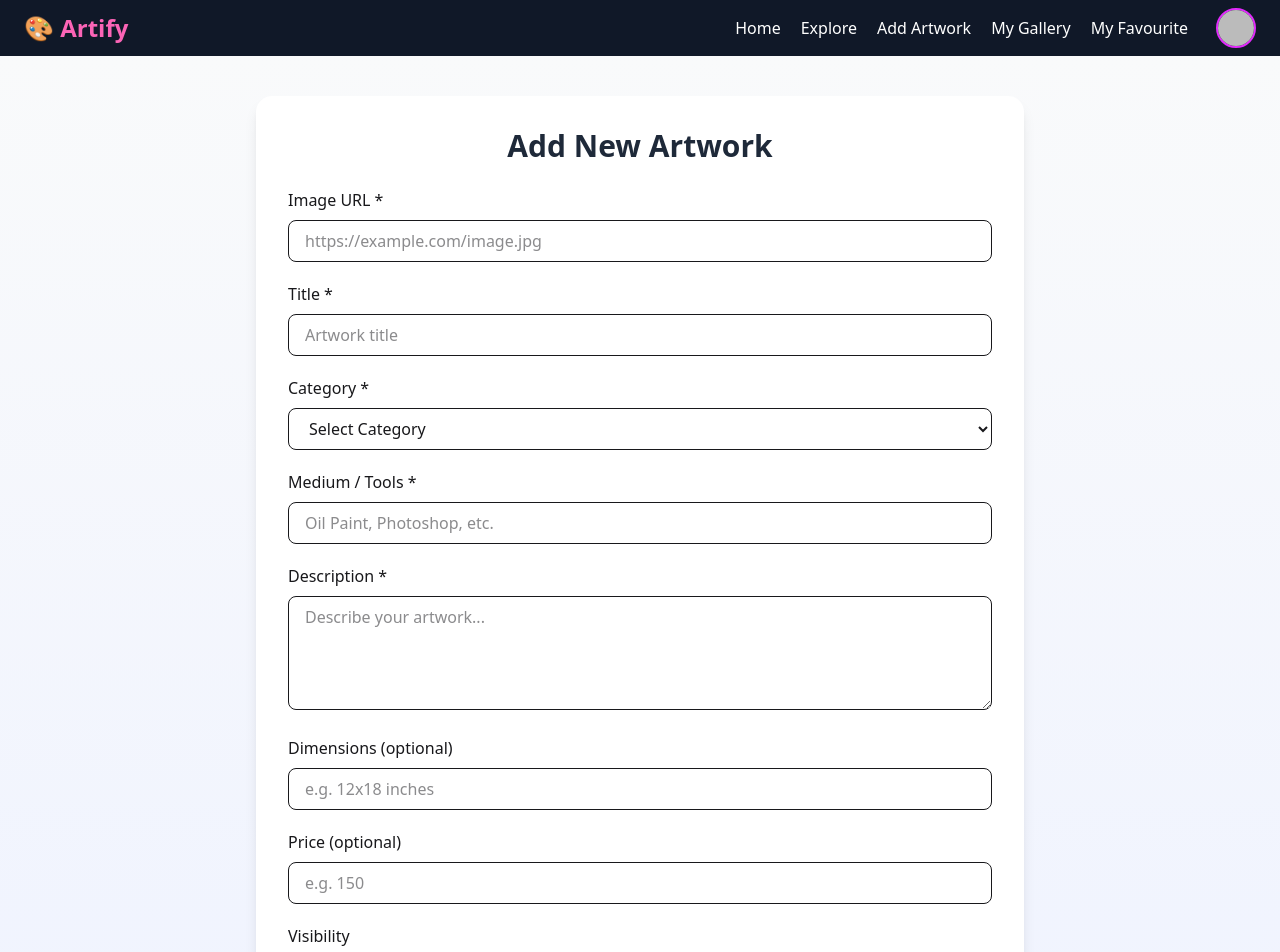
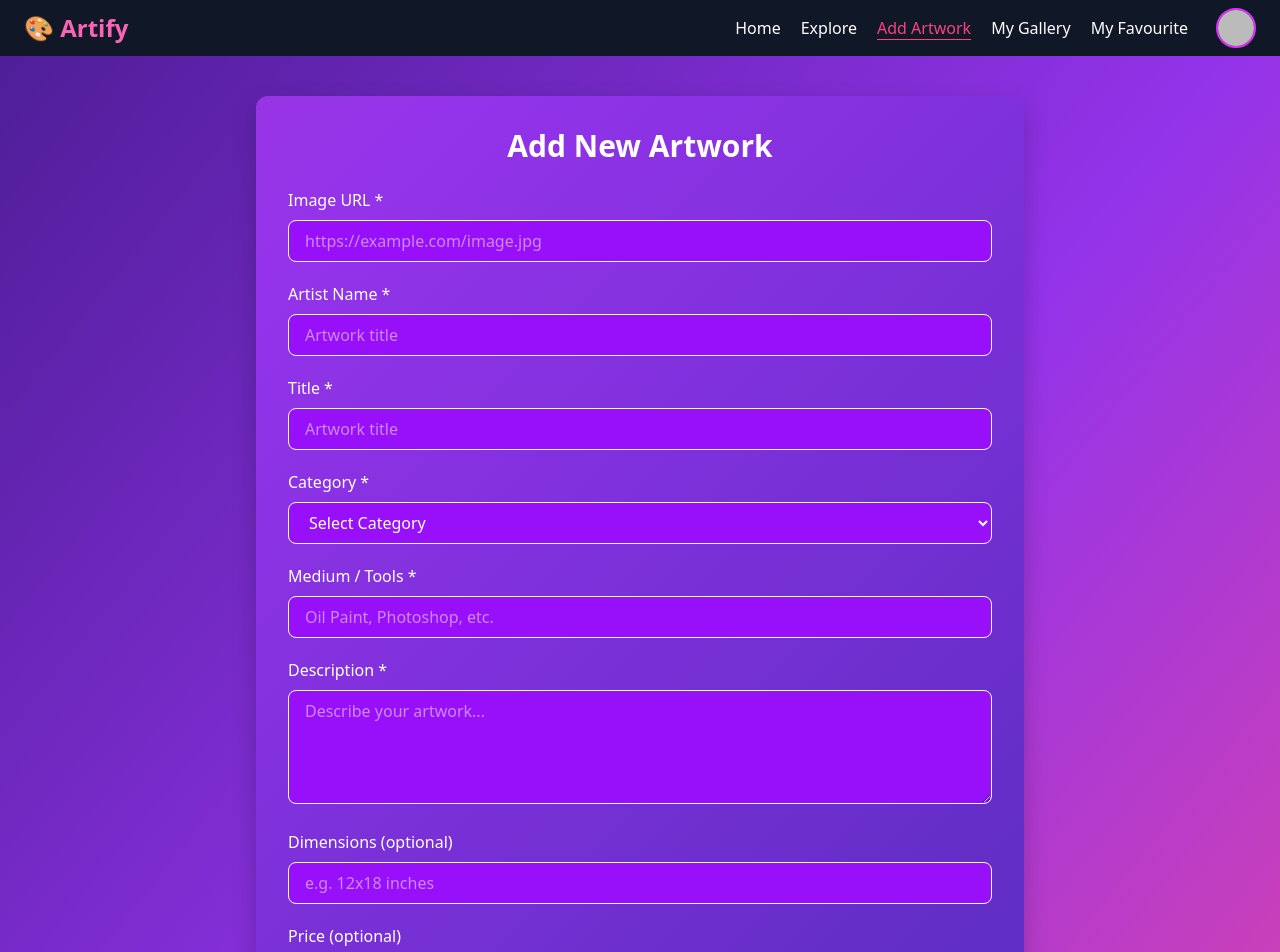
Before and after one commit to With-chomok/Artify-Store-Client, a React (Vite) app: page /addart in a window 1280 px wide. Shown: the top 952 px of the page. Built offline with nearby package versions, Linux system fonts and the light colour scheme; no server answers; sample sign-in values are in the browser's storage.

Commit message:
explore artworks page complete

```diff
--- a/src/App.css
+++ b/src/App.css
@@ -1,9 +1,26 @@
 nav a.active {
   text-decoration: underline;
   text-underline-offset: 5px;
+
   color: rgb(250, 66, 127);
 }
 body {
   background: linear-gradient(to bottom right, #4c1d95, #9333ea, #ec4899);
   color: white;
 }
+
+.add-artwork-form {
+  padding: 2rem;
+  border-radius: 12px;
+  background: linear-gradient(-45deg, #00237d, #9333ea, #ec4899);
+  background-size: 400% 400%;
+  animation: gradientBG 10s ease infinite;
+  box-shadow: 0 10px 25px rgba(0,0,0,0.2);
+
+}
+
+@keyframes gradientBG {
+  0% { background-position: 0% 50%; }
+  50% { background-position: 100% 50%; }
+  100% { background-position: 0% 50%; }
+}
--- a/src/App.jsx
+++ b/src/App.jsx
@@ -16,8 +16,8 @@ const Home = () => {
   }, []);
 
   return (
-    <div className="bg-gradient-to-b from-[#fdfbfb] to-[#ebedee] text-gray-800">
-      {/* ==================== Banner / Slider ==================== */}
+    <div className="add-artwork-form text-gray-800">
+      {/* ======== Banner / Slider ========= */}
       <section className="relative overflow-hidden">
         <div className="carousel w-full h-[500px]">
           <div id="slide1" className="carousel-item relative w-full">
@@ -94,7 +94,8 @@ const Home = () => {
                   className="w-full h-56 object-cover"
                 />
                 <div className="p-4">
-                  <h3 className="font-semibold text-lg">{art.title}</h3>
+                  <h3 className="font-semibold text-2xl">{art.title}</h3>
+                  <h4 className="font-semibold text-lg">{art.name}</h4>
                   <p className="text-sm text-gray-600">
                     by <span className="font-medium">{art.artist}</span>
                   </p>
--- a/src/components/Navbar.jsx
+++ b/src/components/Navbar.jsx
@@ -1,7 +1,7 @@
 import { use, useState } from "react";
 import { NavLink, Link } from "react-router-dom";
 import { AuthContext } from "../context/AuthContext";
-
+import '../../src/App.css'
 const Navbar = () => {
   const { user, signOutUser } = use(AuthContext);
   const [showCard, setShowCard] = useState(false);
@@ -25,7 +25,7 @@ const Navbar = () => {
               />{" "}
             </svg>
           </div>
-          <ul
+          <ul id="nav"
             tabIndex="-1"
             className="menu bg-pink-800 menu-sm dropdown-content  rounded-box z-1 mt-2 w-52 p-2 shadow">
             <NavLink to="/">Home</NavLink>
--- a/src/main.jsx
+++ b/src/main.jsx
@@ -7,7 +7,7 @@ import Error from "./pages/Error.jsx";
 import App from "./App.jsx";
 import Login from "./pages/Login.jsx";
 import Register from "./pages/Register.jsx";
-import ExploreArt from "./pages/ExploreArt.jsx";
+
 import MyGallery from "./pages/MyGallery.jsx";
 import Favorites from "./pages/Favorites.jsx";
 import AddArtwork from "./pages/AddArtwork.jsx";
@@ -16,6 +16,7 @@ import AuthProvider from "./context/AuthProvider.jsx";
 import { Toaster } from "react-hot-toast";
 import Home from "./pages/home/Home.jsx";
 import ArtworkDetails from "./pages/ArtworkDetails.jsx";
+import ExploreArtworks from "./pages/ExploreArtworks.jsx";
 
 const router = createBrowserRouter([
   {
@@ -27,7 +28,7 @@ const router = createBrowserRouter([
       { path: "/home", element: <Home /> },
       { path: "/login", element: <Login /> },
       { path: "/register", element: <Register /> },
-      { path: "/explore", element: <ExploreArt /> },
+      { path: "/explore", element: <ExploreArtworks /> },
       { path: "/artworks/id", element: <ArtworkDetails /> },
 
       {
--- a/src/pages/AddArtwork.jsx
+++ b/src/pages/AddArtwork.jsx
@@ -9,6 +9,7 @@ const AddArtwork = () => {
   const [formData, setFormData] = useState({
     image: "",
     title: "",
+    name: "",
     category: "",
     medium: "",
     description: "",
@@ -28,7 +29,7 @@ const AddArtwork = () => {
     e.preventDefault();
 
     // simple validation
-    if (!formData.image || !formData.title || !formData.category || !formData.medium || !formData.description) {
+    if (!formData.image || !formData.title || !formData.name || !formData.category || !formData.medium || !formData.description) {
       return toast.error("Please fill all required fields!");
     }
 
@@ -68,9 +69,9 @@ const AddArtwork = () => {
   };
 
   return (
-    <section className="min-h-screen bg-gradient-to-b from-[#f9fafb] to-[#eef2ff] py-10 px-4">
-      <div className="max-w-3xl mx-auto bg-white p-8 rounded-2xl shadow-lg">
-        <h2 className="text-3xl font-bold mb-6 text-center text-gray-800">Add New Artwork</h2>
+    <section className="min-h-screen  py-10 px-4">
+      <div className="max-w-3xl mx-auto p-8 rounded-2xl add-artwork-form  shadow-lg">
+        <h2 className="text-3xl font-bold mb-6 text-center">Add New Artwork</h2>
 
         <form onSubmit={handleSubmit} className="space-y-5">
 
@@ -82,8 +83,21 @@ const AddArtwork = () => {
               name="image"
               value={formData.image}
               onChange={handleChange}
-              className="w-full border rounded-lg px-4 py-2 focus:outline-none focus:ring focus:ring-indigo-300"
+              className="bg-purple-600 w-full border rounded-lg px-4 py-2 focus:outline-none focus:ring focus:ring-indigo-300"
               placeholder="https://example.com/image.jpg"
+              required
+            />
+          </div>
+          {/* Art. name */}
+          <div>
+            <label className="block mb-2 font-medium">Artist Name *</label>
+            <input
+              type="text"
+              name="name"
+              value={formData.name}
+              onChange={handleChange}
+              className=" w-full bg-purple-600 border rounded-lg px-4 py-2 focus:outline-none focus:ring focus:ring-indigo-300"
+              placeholder="Artwork title"
               required
             />
           </div>
@@ -96,7 +110,7 @@ const AddArtwork = () => {
               name="title"
               value={formData.title}
               onChange={handleChange}
-              className="w-full border rounded-lg px-4 py-2 focus:outline-none focus:ring focus:ring-indigo-300"
+              className=" w-full bg-purple-600 border rounded-lg px-4 py-2 focus:outline-none focus:ring focus:ring-indigo-300"
               placeholder="Artwork title"
               required
             />
@@ -109,7 +123,7 @@ const AddArtwork = () => {
               name="category"
               value={formData.category}
               onChange={handleChange}
-              className="w-full border rounded-lg px-4 py-2 focus:outline-none focus:ring focus:ring-indigo-300"
+              className="w-full bg-purple-600 border rounded-lg px-4 py-2 focus:outline-none focus:ring focus:ring-indigo-300"
               required
             >
               <option value="">Select Category</option>
@@ -128,7 +142,7 @@ const AddArtwork = () => {
               name="medium"
               value={formData.medium}
               onChange={handleChange}
-              className="w-full border rounded-lg px-4 py-2 focus:outline-none focus:ring focus:ring-indigo-300"
+              className="w-full border rounded-lg px-4 py-2 focus:outline-none focus:ring bg-purple-600 focus:ring-indigo-300"
               placeholder="Oil Paint, Photoshop, etc."
               required
             />
@@ -141,7 +155,7 @@ const AddArtwork = () => {
               name="description"
               value={formData.description}
               onChange={handleChange}
-              className="w-full border rounded-lg px-4 py-2 focus:outline-none focus:ring focus:ring-indigo-300"
+              className="bg-purple-600 w-full border rounded-lg px-4 py-2 focus:outline-none focus:ring focus:ring-indigo-300"
               rows="4"
               placeholder="Describe your artwork..."
               required
@@ -156,7 +170,7 @@ const AddArtwork = () => {
               name="dimensions"
               value={formData.dimensions}
               onChange={handleChange}
-              className="w-full border rounded-lg px-4 py-2 focus:outline-none focus:ring focus:ring-indigo-300"
+              className="bg-purple-600 w-full border rounded-lg px-4 py-2 focus:outline-none focus:ring focus:ring-indigo-300"
               placeholder="e.g. 12x18 inches"
             />
           </div>
@@ -169,7 +183,7 @@ const AddArtwork = () => {
               name="price"
               value={formData.price}
               onChange={handleChange}
-              className="w-full border rounded-lg px-4 py-2 focus:outline-none focus:ring focus:ring-indigo-300"
+              className="bg-purple-600 w-full border rounded-lg px-4 py-2 focus:outline-none focus:ring focus:ring-indigo-300"
               placeholder="e.g. 150"
             />
           </div>
@@ -181,7 +195,7 @@ const AddArtwork = () => {
               name="visibility"
               value={formData.visibility}
               onChange={handleChange}
-              className="w-full border rounded-lg px-4 py-2 focus:outline-none focus:ring focus:ring-indigo-300"
+              className="bg-purple-600 w-full border rounded-lg px-4 py-2 focus:outline-none focus:ring focus:ring-indigo-300"
             >
               <option value="Public">Public</option>
               <option value="Private">Private</option>
@@ -196,7 +210,7 @@ const AddArtwork = () => {
                 type="text"
                 value={user?.displayName || ""}
                 readOnly
-                className="w-full border rounded-lg px-4 py-2 bg-gray-100 text-gray-500"
+                className="bg-purple-600 w-full border rounded-lg px-4 py-2  "
               />
             </div>
             <div>
@@ -205,7 +219,7 @@ const AddArtwork = () => {
                 type="email"
                 value={user?.email || ""}
                 readOnly
-                className="w-full border rounded-lg px-4 py-2 bg-gray-100 text-gray-500"
+                className="bg-purple-600 w-full border rounded-lg px-4 py-2 "
               />
             </div>
           </div>
--- a/src/pages/ExploreArt.jsx
+++ /dev/null
@@ -1,11 +0,0 @@
-import React from 'react';
-
-const ExploreArt = () => {
-    return (
-        <div>
-            this is explore section
-        </div>
-    );
-};
-
-export default ExploreArt;
```
Also changed, not shown: src/pages/ArtworkDetails.jsx (+10 -10 lines), src/pages/ExploreArtworks.jsx (added, +77 -0 lines).
